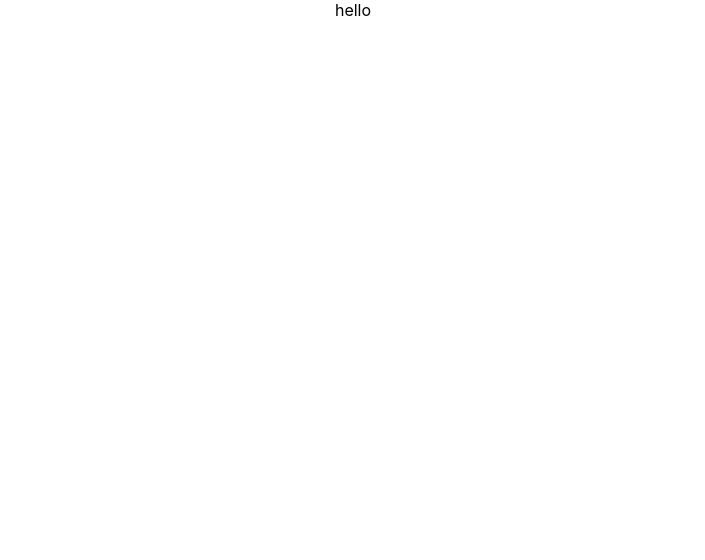
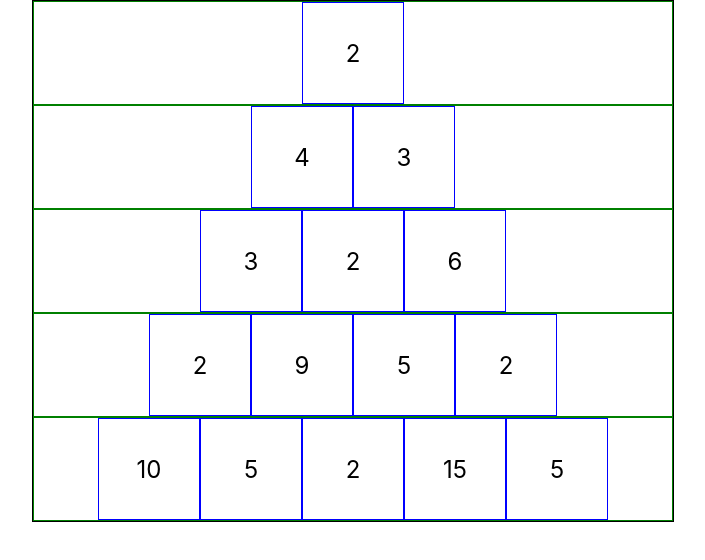
Before and after one commit to davidlira1/pyramid-descent-puzzle, a React (Create React App) app: page / in a window 1280 px wide. Shown: the top 560 px of the page, without its empty margins (287-992 px from the left). Built offline with nearby package versions, Linux system fonts and the light colour scheme.

Commit message:
made pyramid component with sub components

```diff
--- a/package.json
+++ b/package.json
@@ -6,6 +6,7 @@
     "@testing-library/jest-dom": "^5.11.9",
     "@testing-library/react": "^11.2.5",
     "@testing-library/user-event": "^12.8.3",
+    "node-sass": "^5.0.0",
     "react": "^17.0.1",
     "react-dom": "^17.0.1",
     "react-scripts": "4.0.3",
--- a/src/App.js
+++ b/src/App.js
@@ -1,10 +1,11 @@
 import logo from './logo.svg';
 import './App.css';
+import Pyramid from './components/pyramid/pyramid.component'
 
 function App() {
   return (
     <div className="App">
-      hello
+      <Pyramid pyramidValues={[[2],[4,3],[3,2,6],[2,9,5,2],[10,5,2,15,5]]}/>
     </div>
   );
 }
--- a/src/components/pyramid-block/pyramid-block.styles.scss
+++ b/src/components/pyramid-block/pyramid-block.styles.scss
@@ -0,0 +1,10 @@
+.pyramid-block {
+    border: 1px solid blue;
+    width: 100px;
+    height: 100px;
+    display: flex;
+    justify-content: center;
+    align-items: center;
+    font-size: 24px;
+    cursor: pointer;
+}
--- a/src/components/pyramid-level/pyramid-level.component.jsx
+++ b/src/components/pyramid-level/pyramid-level.component.jsx
@@ -1,9 +1,9 @@
 import React from 'react';
-import './pyramid.styles.scss';
+import './pyramid-level.styles.scss';
 import PyramidBlock from '../pyramid-block/pyramid-block.component';
 
 var PyramidLevel = ({rowValues}) => (
-    <div className="pyramid">
+    <div className="pyramid-level">
         {rowValues.map(value => (
             <PyramidBlock value={value}/>
         ))}
--- a/src/components/pyramid-level/pyramid-level.styles.scss
+++ b/src/components/pyramid-level/pyramid-level.styles.scss
@@ -0,0 +1,6 @@
+.pyramid-level {
+    display: flex;
+    flex-direction: row;
+    border: 1px solid green;
+    justify-content: center;
+}
--- a/src/components/pyramid/pyramid.component.jsx
+++ b/src/components/pyramid/pyramid.component.jsx
@@ -4,7 +4,7 @@ import PyramidLevel from '../pyramid-level/pyramid-level.component'
 
 var Pyramid = ({pyramidValues}) => (
     <div className="pyramid">
-        {pyramidValues.map(row => <PyramidLevel />)}
+        {pyramidValues.map(row => <PyramidLevel rowValues={row}/>)}
     </div>
 )
 
--- a/src/components/pyramid/pyramid.styles.scss
+++ b/src/components/pyramid/pyramid.styles.scss
@@ -0,0 +1,5 @@
+.pyramid {
+    margin: 0 auto;
+    width: 50%;
+    border: 1px solid black;
+}
```
Also changed, not shown: 1 other file (tests, documents, lock files or other folders).
